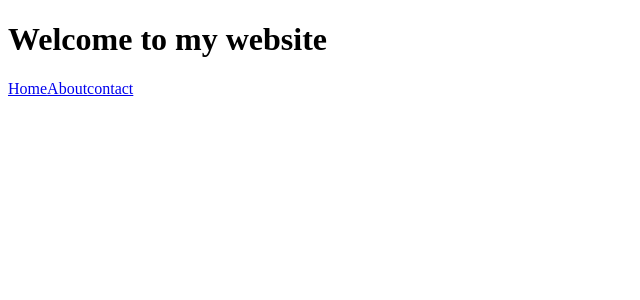
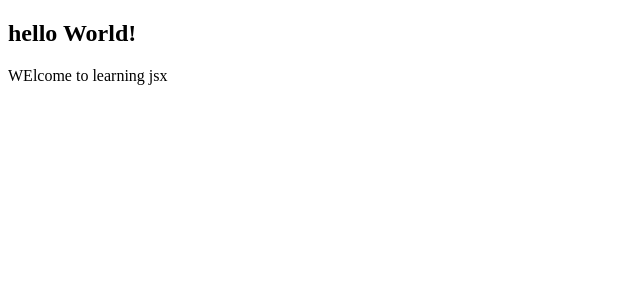
Before and after one commit to Hammadmunawer/Advance-React, a React (Vite) app in the folder react-demo/: page / in a window 1280 px wide. Shown: the top 300 px of the page, without its empty margins (0-640 px from the left). Built offline with nearby package versions, Linux system fonts and the light colour scheme.

Commit message:
Initial commit

```diff
--- a/react-demo/src/App.jsx
+++ b/react-demo/src/App.jsx
@@ -1,13 +1,9 @@
-import Greeting from "./components/Greeting.jsx"
-import Add from "./components/Add.jsx";
-import Header from "./components/Header.jsx";
-import React from 'react'
+import WelcomeMessage from "./components/WelcomeMessage.jsx";
 
 function App() {
   return (
     <div>
-       <Header/>
-
+      <WelcomeMessage/>
         </div>
   )
 }
--- a/react-demo/src/components/Add.jsx
+++ /dev/null
@@ -1,9 +0,0 @@
-import React from 'react'
-
-function Add() {
-  return (
-    <div>Add</div>
-  )
-}
-
-export default Add
--- a/react-demo/src/components/Greeting.jsx
+++ /dev/null
@@ -1,9 +0,0 @@
-import React from 'react'
-
-function Greeting() {
-  return (
-    <div>Greeting</div>
-  )
-}
-
-export default Greeting
--- /dev/null
+++ b/react-demo/src/components/WelcomeMessage.jsx
@@ -0,0 +1,12 @@
+import React from 'react'
+
+function WelcomeMessage() {
+  return (
+    <div>
+        <h2>hello World!</h2>
+        <p>WElcome to learning jsx</p>
+    </div>
+  )
+}
+
+export default WelcomeMessage
```
Also changed, not shown: react-demo/src/components/Footer.jsx (added, +9 -0 lines), react-demo/src/components/MainContent.jsx (added, +12 -0 lines).
